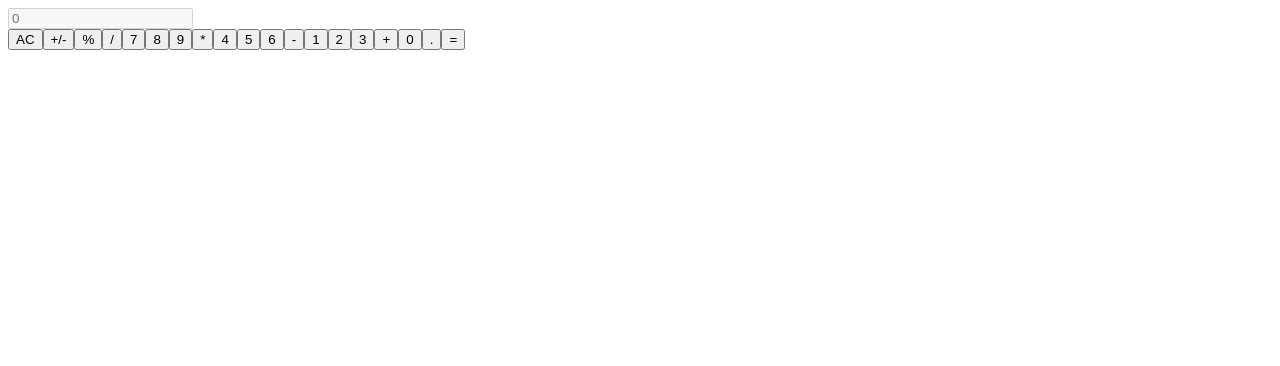
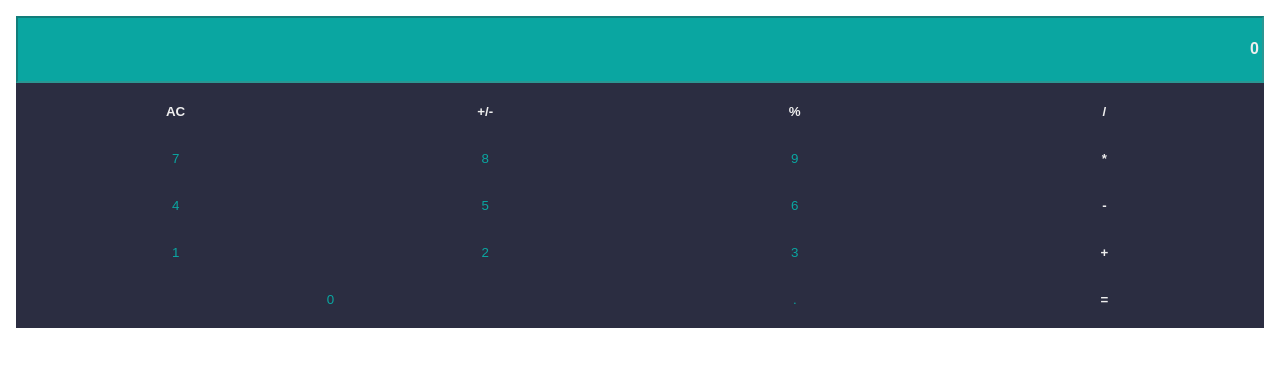
Before and after one commit to chenjiyuan214/math-magicians, a React (Create React App) app: page / in a window 1280 px wide. Shown: the top 366 px of the page. Built offline with nearby package versions, Linux system fonts and the light colour scheme.

Commit message:
Update the App.css file

```diff
--- a/src/App.css
+++ b/src/App.css
@@ -1,38 +1,60 @@
-.App {
-  text-align: center;
+* {
+  margin: 0;
+  padding: 0;
+  box-sizing: border-box;
 }
 
-.App-logo {
-  height: 40vmin;
-  pointer-events: none;
+body {
+  padding: 1rem;
 }
 
-@media (prefers-reduced-motion: no-preference) {
-  .App-logo {
-    animation: App-logo-spin infinite 20s linear;
-  }
+.calculator-div {
+  display: flex;
+  flex-direction: column;
+  width: 100%;
 }
 
-.App-header {
-  background-color: #282c34;
-  min-height: 100vh;
-  display: flex;
-  flex-direction: column;
-  align-items: center;
-  justify-content: center;
-  font-size: calc(10px + 2vmin);
-  color: white;
+.displayNum {
+  width: 100%;
+  padding: 1.5rem 0.2rem;
+  text-align: end;
+  background-color: rgb(10, 166, 161);
 }
 
-.App-link {
-  color: #61dafb;
+.displayNum::placeholder {
+  color: #eee;
+  font-weight: bold;
+  font-size: 1rem;
 }
 
-@keyframes App-logo-spin {
-  from {
-    transform: rotate(0deg);
-  }
-  to {
-    transform: rotate(360deg);
-  }
+.calculatorButtons {
+  display: grid;
+  grid-template-columns: repeat(4, 1fr);
+  background-color: #2b2d41;
+  padding: 0.3rem;
 }
+
+button {
+  border: none;
+  background-color: #2b2d41;
+  padding: 1rem;
+}
+
+button:hover {
+  cursor: pointer;
+  border: rgb(10, 166, 161) 1px solid;
+  border-radius: 5%;
+}
+
+.color-first {
+  color: #eee;
+  font-weight: bold;
+}
+
+.color-second {
+  color: rgb(10, 166, 161);
+}
+
+.zero {
+  grid-column: 1 / 3;
+}
--- a/src/index.css
+++ /dev/null
@@ -1,13 +0,0 @@
-body {
-  margin: 0;
-  font-family: -apple-system, BlinkMacSystemFont, 'Segoe UI', 'Roboto', 'Oxygen',
-    'Ubuntu', 'Cantarell', 'Fira Sans', 'Droid Sans', 'Helvetica Neue',
-    sans-serif;
-  -webkit-font-smoothing: antialiased;
-  -moz-osx-font-smoothing: grayscale;
-}
-
-code {
-  font-family: source-code-pro, Menlo, Monaco, Consolas, 'Courier New',
-    monospace;
-}
```
